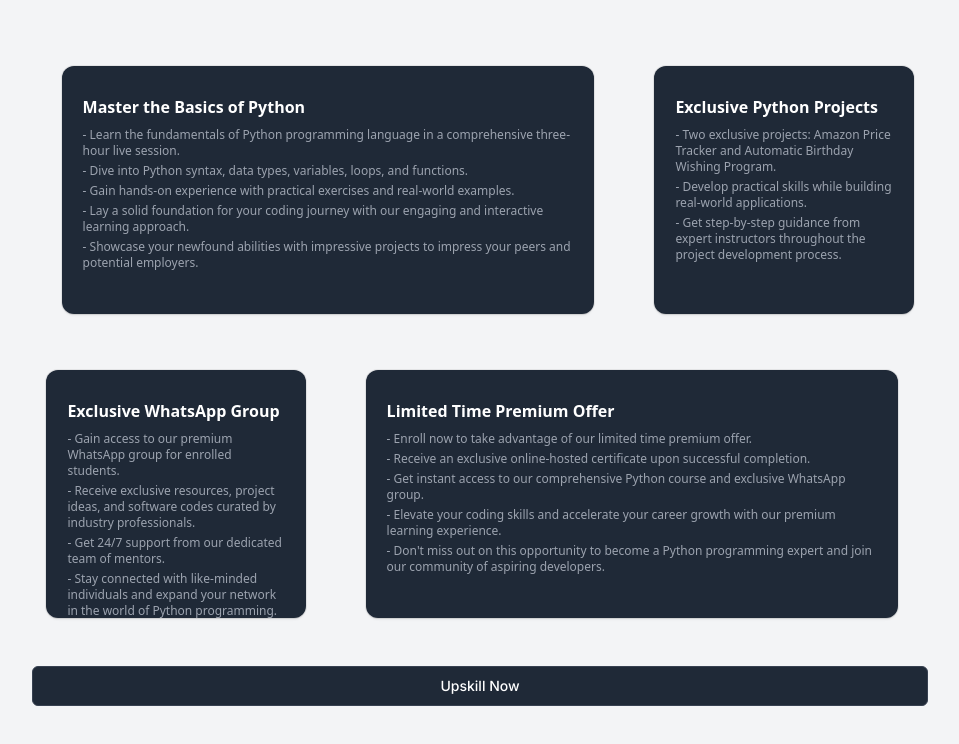
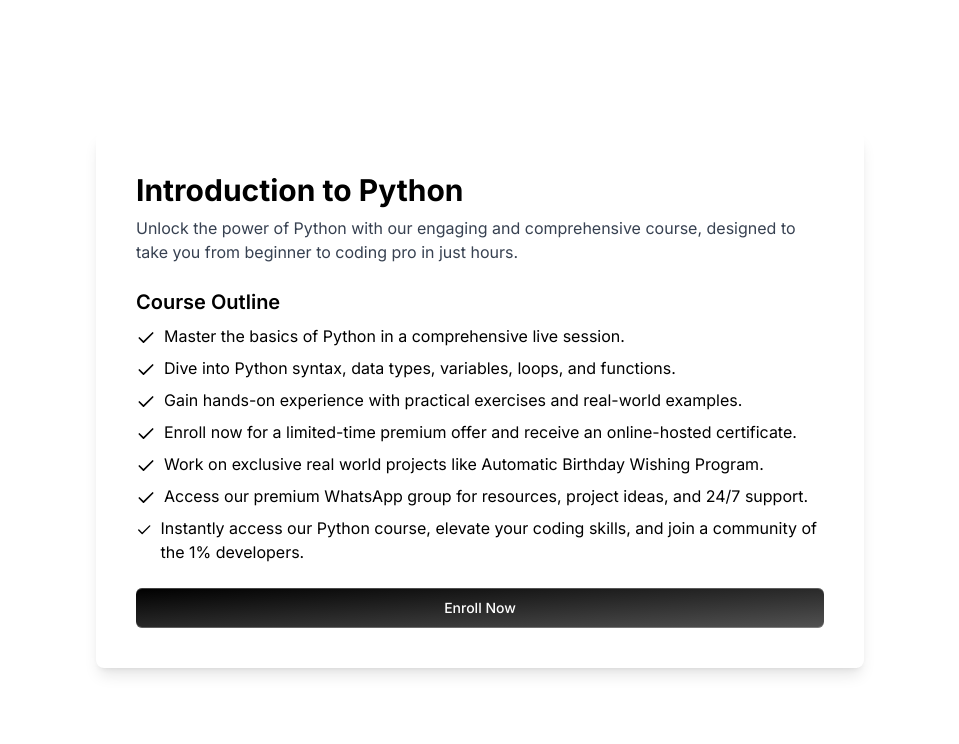
Before and after one commit to MuhammedBasith/CodeNuggets, a Next.js app: page /syllabus in a window 1280 px wide. Shown: the top 744 px of the page, without its empty margins (160-1119 px from the left). Built offline with nearby package versions, Linux system fonts and the light colour scheme.

Commit message:
updated syllabus page and added unique code field to upskill endpoint

```diff
--- a/src/app/syllabus/page.tsx
+++ b/src/app/syllabus/page.tsx
@@ -1,11 +1,11 @@
-import SyllabusComponent from '../../components/component/syllabus-component'
+import SyllabusV0 from '../../components/component/syllabus-v0';
 
 export default function Page() {
-    return (
-        <div className="">
-            <div className="">
-                <SyllabusComponent />
-            </div>
-        </div>
-    );
+  return (
+    <div className="bg-white min-h-screen flex items-center justify-center">
+      <div className="w-full flex items-center justify-center">
+        <SyllabusV0 />
+      </div>
+    </div>
+  );
 }
--- a/src/components/component/components/Hero.tsx
+++ b/src/components/component/components/Hero.tsx
@@ -32,7 +32,6 @@ export default function Hero() {
     return () => window.removeEventListener('resize', handleResize); // Clean up the event listener
   }, []);
 
-  // This function will be called when the scene is loaded
   const handleLoad = () => {
     setIsLoading(false);
   };
--- a/src/components/component/sign-up-form-with-gpay.tsx
+++ b/src/components/component/sign-up-form-with-gpay.tsx
@@ -30,6 +30,7 @@ function SignupFormContent() { // Moved the content into a separate component
     email: "",
     phoneNumber: "",
     collegeName: "",
+    uniquecode: "",
     referralCode: null || search,
   });
 
@@ -124,7 +125,7 @@ function SignupFormContent() { // Moved the content into a separate component
 
   return (
     <div className="flex items-center justify-center min-h-screen bg-gray-100 dark:bg-gray-900">
-      <div className="max-w-xl w-full mx-4 md:mx-auto mt-0 md:mt-16 rounded-lg p-4 md:p-8 shadow-input bg-white dark:bg-black">
+      <div className="max-w-xl w-full mx-4 md:mx-auto mt-0 md:rounded-lg p-4 md:p-8 shadow-input bg-white dark:bg-black">
 
         {/* Heading */}
 
@@ -271,20 +272,24 @@ function SignupFormContent() { // Moved the content into a separate component
               <div className="flex flex-col md:flex-row space-y-2 md:space-y-0 md:space-x-2 mb-4">
                 <LabelInputContainer>
                   <Label htmlFor="fullname">Full name</Label>
-                  <Input id="fullname" placeholder="Alan" type="text" value={formData.fullname} onChange={handleChange} required />
+                  <Input id="fullname" placeholder="Your Name" type="text" value={formData.fullname} onChange={handleChange} required />
                 </LabelInputContainer>
               </div>
               <LabelInputContainer className="mb-4">
                 <Label htmlFor="email">Email Address</Label>
-                <Input id="email" placeholder="learnpython@gmail.com" type="email" value={formData.email} onChange={handleChange} required />
+                <Input id="email" placeholder="Your Email Address" type="email" value={formData.email} onChange={handleChange} required />
               </LabelInputContainer>
               <LabelInputContainer className="mb-4">
                 <Label htmlFor="phoneNumber">Phone Number</Label>
-                <Input id="phoneNumber" placeholder="9744159754" type="tel" value={formData.phoneNumber} onChange={handleChange} required />
+                <Input id="phoneNumber" placeholder="Your Phone Number (Without Country Code)" type="tel" value={formData.phoneNumber} onChange={handleChange} required />
               </LabelInputContainer>
               <LabelInputContainer className="mb-4">
                 <Label htmlFor="collegeName">College Name</Label>
-                <Input id="collegeName" placeholder="College of Engineering Trivandrum" type="text" value={formData.collegeName} onChange={handleChange} required />
+                <Input id="collegeName" placeholder="Your College Name" type="text" value={formData.collegeName} onChange={handleChange} required />
+              </LabelInputContainer>
+              <LabelInputContainer className="mb-4">
+                <Label htmlFor="uniquecode">Unique Code</Label>
+                <Input id="uniquecode" placeholder="Provided Code" type="text" value={formData.uniquecode} onChange={handleChange} required />
               </LabelInputContainer>
               <LabelInputContainer className="mb-4">
                 <Label htmlFor="referralCode">Referral Code (Optional)</Label>
@@ -302,7 +307,7 @@ function SignupFormContent() { // Moved the content into a separate component
                 type="submit"
                 disabled={loading} // Disable the button when loading state is true to prevent multiple submissions
               >
-                Pay ₹29 &rarr;
+                Register Now &rarr;
                 <BottomGradient />
               </button>
               <p className="flex items-center justify-center mt-6 text-sm leading-6 text-gray-500">
--- a/src/components/component/syllabus-v0.tsx
+++ b/src/components/component/syllabus-v0.tsx
@@ -1,38 +1,90 @@
-export function SyllabusV0() {
+'use client'
+
+
+import { Button } from "@/components/ui/button";
+import { useRouter } from 'next/navigation'
+
+
+export default function SyllabusV0() {
+
+  const router = useRouter()
+
+  function handleClick(){
+    router.push('/upskill')
+  }
+
+
   return (
-    <div className="w-full max-w-3xl mx-auto px-4">
-      <header className="text-center pb-12">
-        <h1 className="text-3xl font-bold tracking-tight">Introduction to Computer Science</h1>
-        <p className="text-sm text-gray-500">CSCI 101</p>
-      </header>
-      <div className="grid gap-6">
-        <div className="grid gap-1">
-          <h2 className="text-lg font-bold">Week 1: Introduction</h2>
-          <p className="text-sm leading-none">
-            An overview of the course, introduction to computer science, and the history of computing.
+    <div className="bg-white text-black p-6 md:p-10 rounded-lg shadow-lg max-w-3xl mx-auto">
+      <div className="space-y-6">
+        <div>
+          <h1 className="text-3xl font-bold">Introduction to Python</h1>
+          <p className="text-gray-700 mt-2">
+          Unlock the power of Python with our engaging and comprehensive course, designed to take you from beginner to coding pro in just hours.
           </p>
         </div>
-        <div className="grid gap-1">
-          <h2 className="text-lg font-bold">Week 2: Algorithms</h2>
-          <p className="text-sm leading-none">
-            Understanding algorithms, problem-solving strategies, and computational thinking.
-          </p>
+        <div>
+          <h2 className="text-xl font-semibold">Course Outline</h2>
+          <ul className="mt-2 space-y-2">
+            <li className="flex items-start">
+              <CheckIcon className="w-5 h-5 text-black-500 mr-2 mt-1" />
+              <span>Master the basics of Python in a comprehensive live session.</span>
+            </li>
+            <li className="flex items-start">
+              <CheckIcon className="w-5 h-5 text-black-500 mr-2 mt-1" />
+              <span>Dive into Python syntax, data types, variables, loops, and functions.</span>
+            </li>
+            <li className="flex items-start">
+              <CheckIcon className="w-5 h-5 text-black-500 mr-2 mt-1" />
+              <span>Gain hands-on experience with practical exercises and real-world examples.</span>
+            </li>
+            <li className="flex items-start">
+              <CheckIcon className="w-5 h-5 text-black-500 mr-2 mt-1" />
+              <span>Enroll now for a limited-time premium offer and receive an online-hosted certificate.</span>
+            </li>
+            <li className="flex items-start">
+              <CheckIcon className="w-5 h-5 text-black-500 mr-2 mt-1" />
+              <span>Work on exclusive real world projects like Automatic Birthday Wishing Program.</span>
+            </li>
+            <li className="flex items-start">
+              <CheckIcon className="w-5 h-5 text-black-500 mr-2 mt-1" />
+              <span>Access our premium WhatsApp group for resources, project ideas, and 24/7 support.
+              </span>
+            </li>
+            <li className="flex items-start">
+              <CheckIcon className="w-5 h-5 text-black-500 mr-2 mt-1" />
+              <span>Instantly access our Python course, elevate your coding skills, and join a community of the 1% developers.</span>
+            </li>
+          </ul>
         </div>
-        <div className="grid gap-1">
-          <h2 className="text-lg font-bold">Week 3: Programming</h2>
-          <p className="text-sm leading-none">
-            Introduction to programming languages, basics of coding, and hands-on exercises.
-          </p>
-        </div>
-        <div className="grid gap-1">
-          <h2 className="text-lg font-bold">Week 4: Data Structures</h2>
-          <p className="text-sm leading-none">Exploring data structures, arrays, linked lists, stacks, and queues.</p>
-        </div>
-        <div className="grid gap-1">
-          <h2 className="text-lg font-bold">Week 5: Final Project</h2>
-          <p className="text-sm leading-none">Overview of the final project, team formation, and project proposal.</p>
+        <div className="flex justify-center">
+          <Button
+          onClick={handleClick}
+            className="relative group/btn bg-gradient-to-br from-black dark:from-zinc-900 dark:to-zinc-900 to-neutral-600 dark:bg-zinc-800 w-full text-white rounded-md h-10 font-medium shadow-[0px_1px_0px_0px_#ffffff40_inset,0px_-1px_0px_0px_#ffffff40_inset] dark:shadow-[0px_1px_0px_0px_var(--zinc-800)_inset,0px_-1px_0px_0px_var(--zinc-800)_inset] hover:scale-105 transition-transform duration-300"
+          >
+            Enroll Now
+          </Button>
         </div>
       </div>
     </div>
-  )
+  );
 }
+
+function CheckIcon(props) {
+  return (
+    <svg
+      {...props}
+      xmlns="http://www.w3.org/2000/svg"
+      width="24"
+      height="24"
+      viewBox="0 0 24 24"
+      fill="none"
+      stroke="currentColor"
+      strokeWidth="2"
+      strokeLinecap="round"
+      strokeLinejoin="round"
+    >
+      <path d="M20 6 9 17l-5-5" />
+    </svg>
+  );
+}
```
Also changed, not shown: src/components/component/urgency-component.tsx (deleted).
